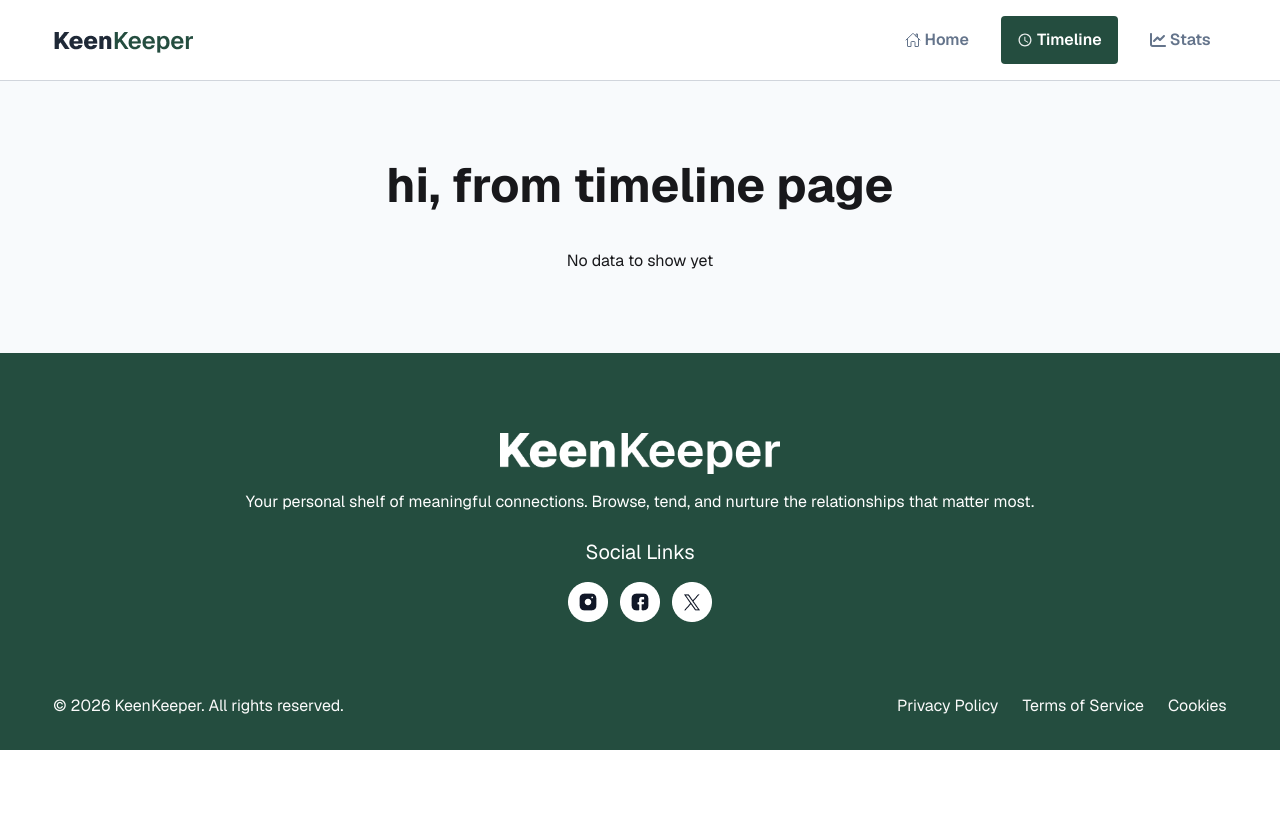
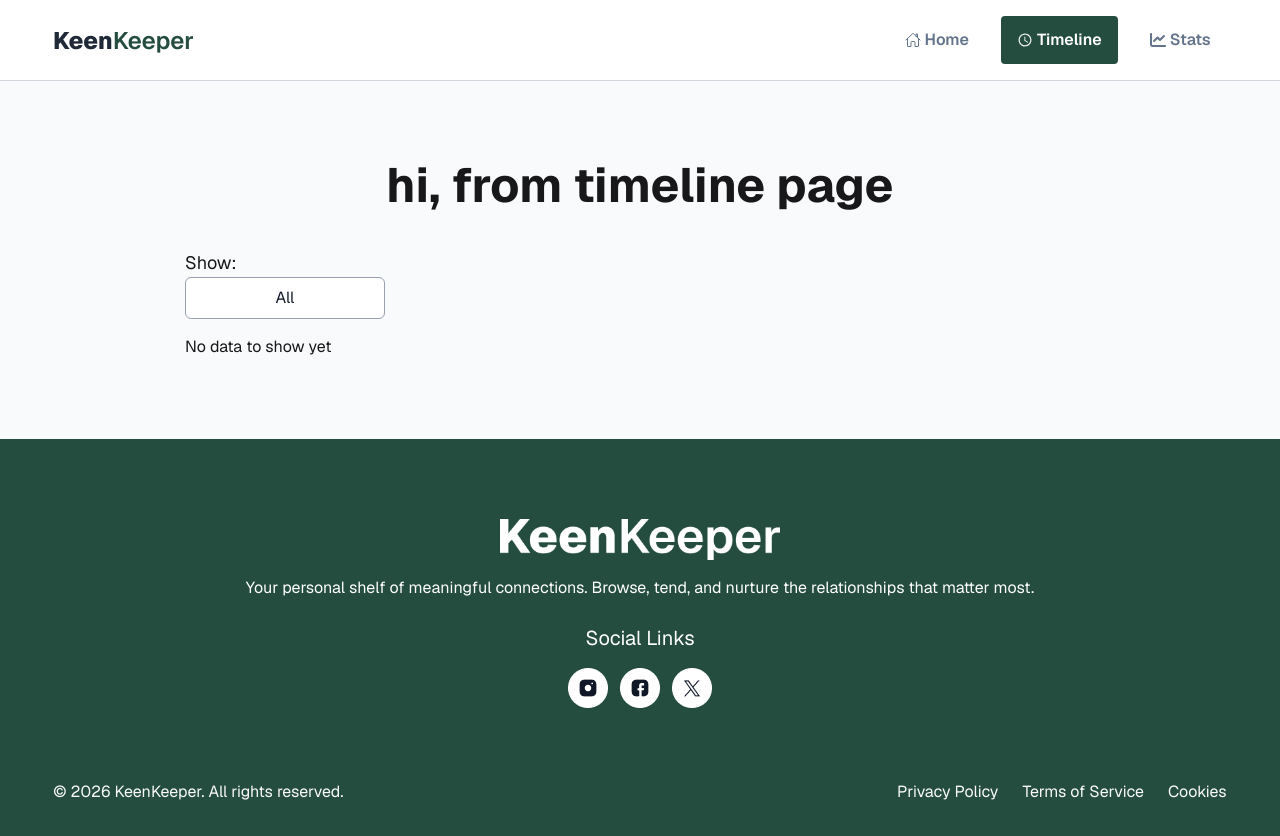
Before and after one commit to ratul-sardar/Programming-Hero-B13-A07, a React (Vite) app: page /timeline in a window 1280 px wide. Before the commit the page ends 800 px from the top, so only its background shows below. Built offline with nearby package versions, Linux system fonts and the light colour scheme.

Commit message:
Timeline page done

```diff
--- /dev/null
+++ b/src/components/ui/TimelineCard/TimelineCard.jsx
@@ -0,0 +1,30 @@
+import call from "../../../assets/call.png";
+import video from "../../../assets/video.png";
+import text from "../../../assets/text.png";
+
+export default function TimelineCard({ data }) {
+  const { name, interaction, time } = data;
+
+  return (
+    <div className="w-full bg-white border border-gray-400 rounded-2xl p-4 flex items-center gap-4">
+      <img
+        src={
+          interaction === "Video call"
+            ? video
+            : interaction === "Call"
+              ? call
+              : text
+        }
+        alt="card icon"
+        className="w-10 h-10 "
+      />
+      <div className="space-y-1 text-gray-500">
+        <p className="text-lg">
+          <span className="text-xl text-gray-800">{interaction}</span> with{" "}
+          {name}
+        </p>
+        <p className="text-[1rem] ">{time}</p>
+      </div>
+    </div>
+  );
+}
--- a/src/pages/FriendDetails.jsx
+++ b/src/pages/FriendDetails.jsx
@@ -95,7 +95,12 @@ export default function FriendDetails() {
               <button
                 onClick={() =>
                   handleAddTimeline(
-                    { id, name, time: new Date().toDateString() },
+                    {
+                      id,
+                      name,
+                      interaction: "Called",
+                      time: new Date().toDateString(),
+                    },
                     `Called ${name}`,
                   )
                 }
@@ -109,7 +114,12 @@ export default function FriendDetails() {
               <button
                 onClick={() =>
                   handleAddTimeline(
-                    { id, name, time: new Date().toDateString() },
+                    {
+                      id,
+                      name,
+                      interaction: "Texted",
+                      time: new Date().toDateString(),
+                    },
                     `Text Sent to ${name}`,
                   )
                 }
@@ -123,7 +133,12 @@ export default function FriendDetails() {
               <button
                 onClick={() =>
                   handleAddTimeline(
-                    { id, name, time: new Date().toDateString() },
+                    {
+                      id,
+                      name,
+                      interaction: "Video call",
+                      time: new Date().toDateString(),
+                    },
                     `Video called ${name}`,
                   )
                 }
--- a/src/pages/Timeline.jsx
+++ b/src/pages/Timeline.jsx
@@ -1,24 +1,119 @@
 import { useContext } from "react";
 import { TimelineContext } from "../context/TimelineContext";
+import TimelineCard from "../components/ui/TimelineCard/TimelineCard";
+import { useState } from "react";
 
 export default function Timeline() {
   const [timeLine] = useContext(TimelineContext);
+
+  //Filter state
+  const [selectedFilter, setSelectedFilter] = useState("All");
+  const [showFilter, setShowFilter] = useState(false);
+
+  function handleSelectedFilter(value) {
+    selectedFilter === value || setSelectedFilter(value);
+    handleShowFilter();
+  }
+
+  function handleShowFilter() {
+    setShowFilter(!showFilter);
+  }
 
   return (
     <section className="">
       <div className="cssContainer">
         <h1 className="">hi, from timeline page</h1>
 
+        {/* Timeline Card*/}
+        <div className="w-full max-w-227.5 space-y-4">
+          <Filter
+            selectedFilter={selectedFilter}
+            handleSelectedFilter={handleSelectedFilter}
+            showFilter={showFilter}
+            handleShowFilter={handleShowFilter}
+          ></Filter>
+
           {!(timeLine.length === 0) ? (
+            selectedFilter !== "All" ? (
+              selectedFilter === "Video call" ? (
+                timeLine
+                  .filter((item) => item.interaction === "Video call")
+                  .map((item) => (
+                    <TimelineCard key={item.id} data={item}></TimelineCard>
+                  ))
+              ) : selectedFilter === "Called" ? (
+                timeLine
+                  .filter((item) => item.interaction === "Called")
+                  .map((item) => (
+                    <TimelineCard key={item.id} data={item}></TimelineCard>
+                  ))
+              ) : (
+                timeLine
+                  .filter((item) => item.interaction === "Texted")
+                  .map((item) => (
+                    <TimelineCard key={item.id} data={item}></TimelineCard>
+                  ))
+              )
+            ) : (
               timeLine.map((item) => (
-            <p>
-              {item.name} {item.time}
-            </p>
+                <TimelineCard key={item.id} data={item}></TimelineCard>
               ))
+            )
           ) : (
             <p>No data to show yet</p>
           )}
         </div>
+      </div>
     </section>
   );
 }
+
+function Filter({
+  selectedFilter,
+  handleSelectedFilter,
+  showFilter,
+  handleShowFilter,
+}) {
+  return (
+    <div className="relative">
+      {/* Dropdown Trigger*/}
+      <p className="text-lg">Show:</p>
+      <button
+        onClick={handleShowFilter}
+        className="w-full max-w-50 py-2 bg-white text-gray-900 border border-gray-400 rounded-md cursor-pointer "
+      >
+        {selectedFilter}
+      </button>
+
+      {/* Dropdown options*/}
+      {showFilter && (
+        <div className="absolute top-[110%] w-full max-w-50 bg-white border border-gray-500 rounded-xl flex flex-col gap-4 p-4 ">
+          <button
+            onClick={() => handleSelectedFilter("All")}
+            className="hover:bg-gray-200 p-2 rounded-md cursor-pointer"
+          >
+            All
+          </button>
+          <button
+            onClick={() => handleSelectedFilter("Video call")}
+            className="hover:bg-gray-200 p-2 rounded-md cursor-pointer"
+          >
+            Video call
+          </button>
+          <button
+            onClick={() => handleSelectedFilter("Called")}
+            className="hover:bg-gray-200 p-2 rounded-md cursor-pointer"
+          >
+            Call
+          </button>
+          <button
+            onClick={() => handleSelectedFilter("Texted")}
+            className="hover:bg-gray-200 p-2 rounded-md cursor-pointer"
+          >
+            Text
+          </button>
+        </div>
+      )}
+    </div>
+  );
+}
```
Lines whose indentation alone changed are shown as unchanged.
